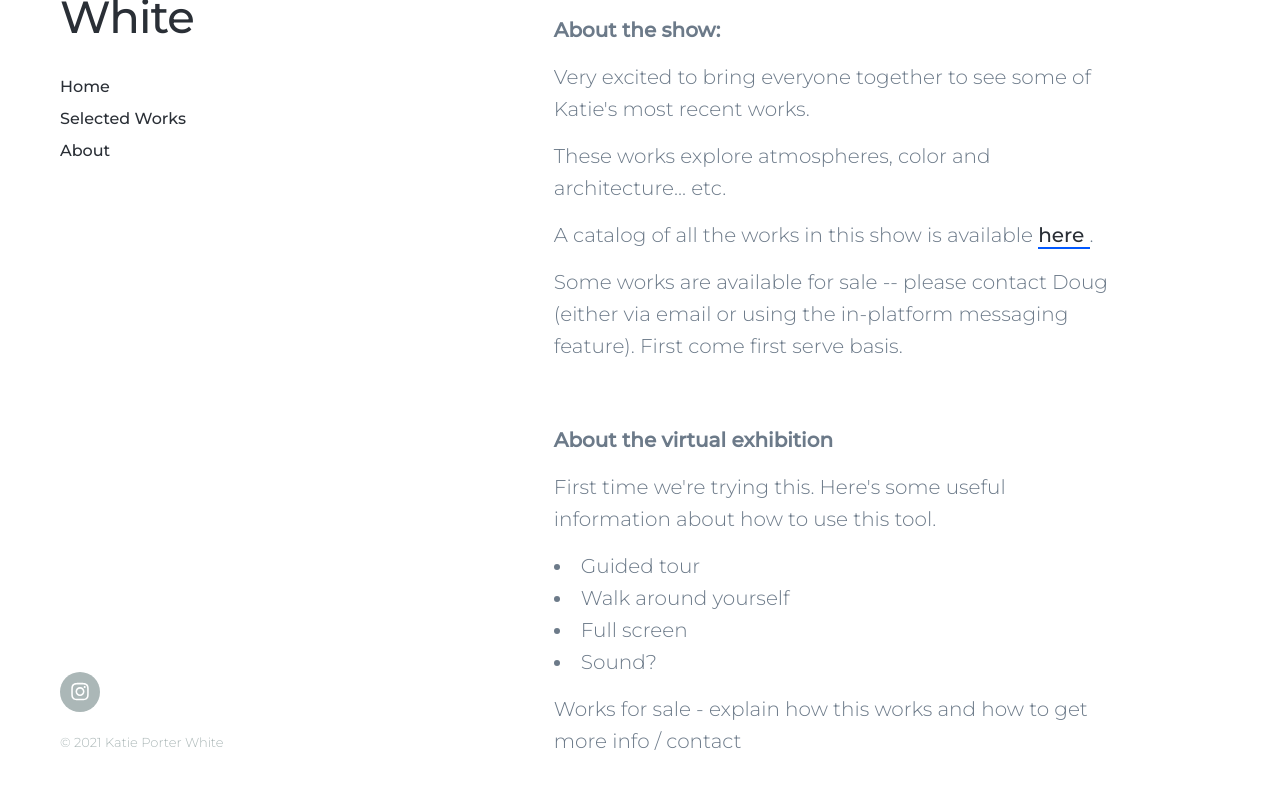
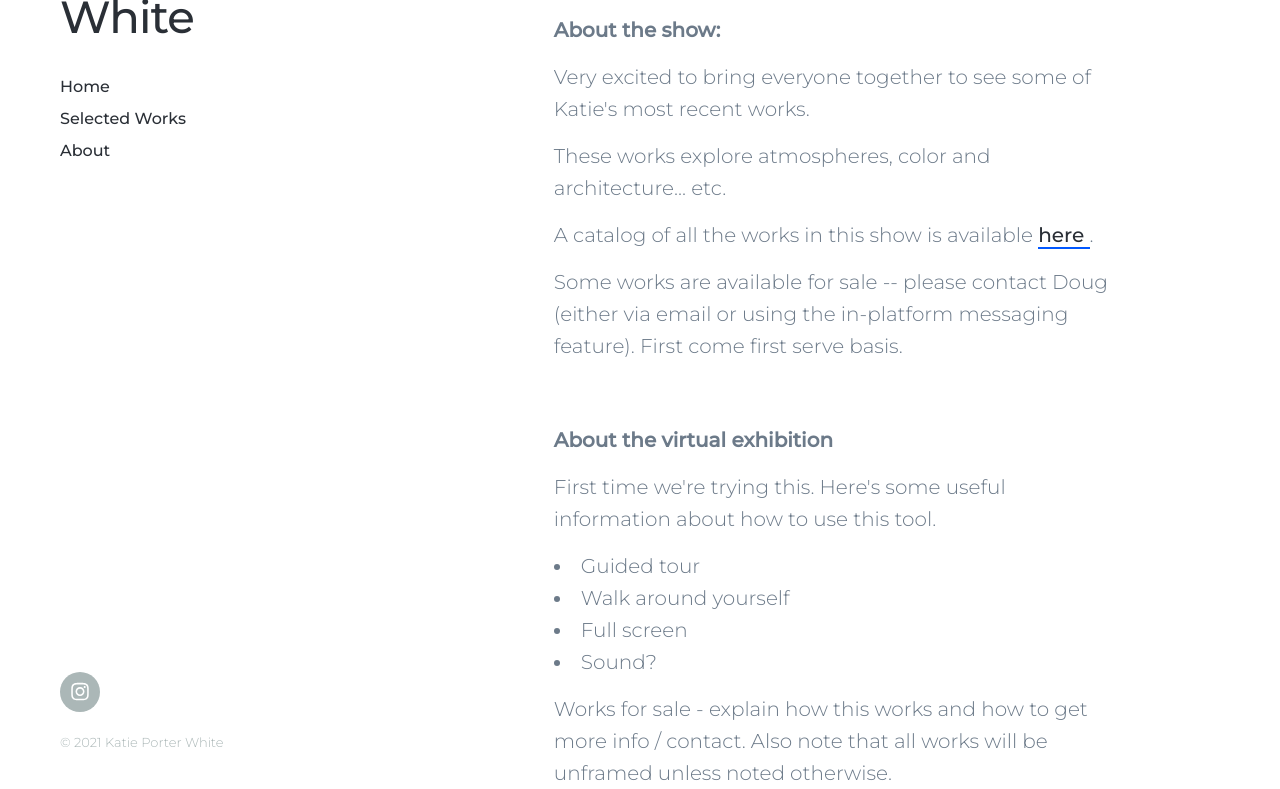
Before and after one commit to katiewhite1151/katiewhite1151.github.io, a Jekyll site: the page built from _pages/show.md, in a window 1280 px wide and 900 px high, scrolled down 890 px, cut to the strip 111-900 px from the top of the window. Built offline with Jekyll 4.4.1, drawn with Linux system fonts in a browser that asks for light colours; nearby versions of some CDN libraries; before the commit the page ends 1758 px from its top, so only the background shows below that.

Commit message:
Update show.md

```diff
--- a/_pages/show.md
+++ b/_pages/show.md
@@ -33,4 +33,4 @@ type: show
   <li> Sound? </li>
 </ul>
 
-<p> Works for sale - explain how this works and how to get more info / contact</p>
+<p> Works for sale - explain how this works and how to get more info / contact. Also note that all works will be unframed unless noted otherwise.</p>
```
